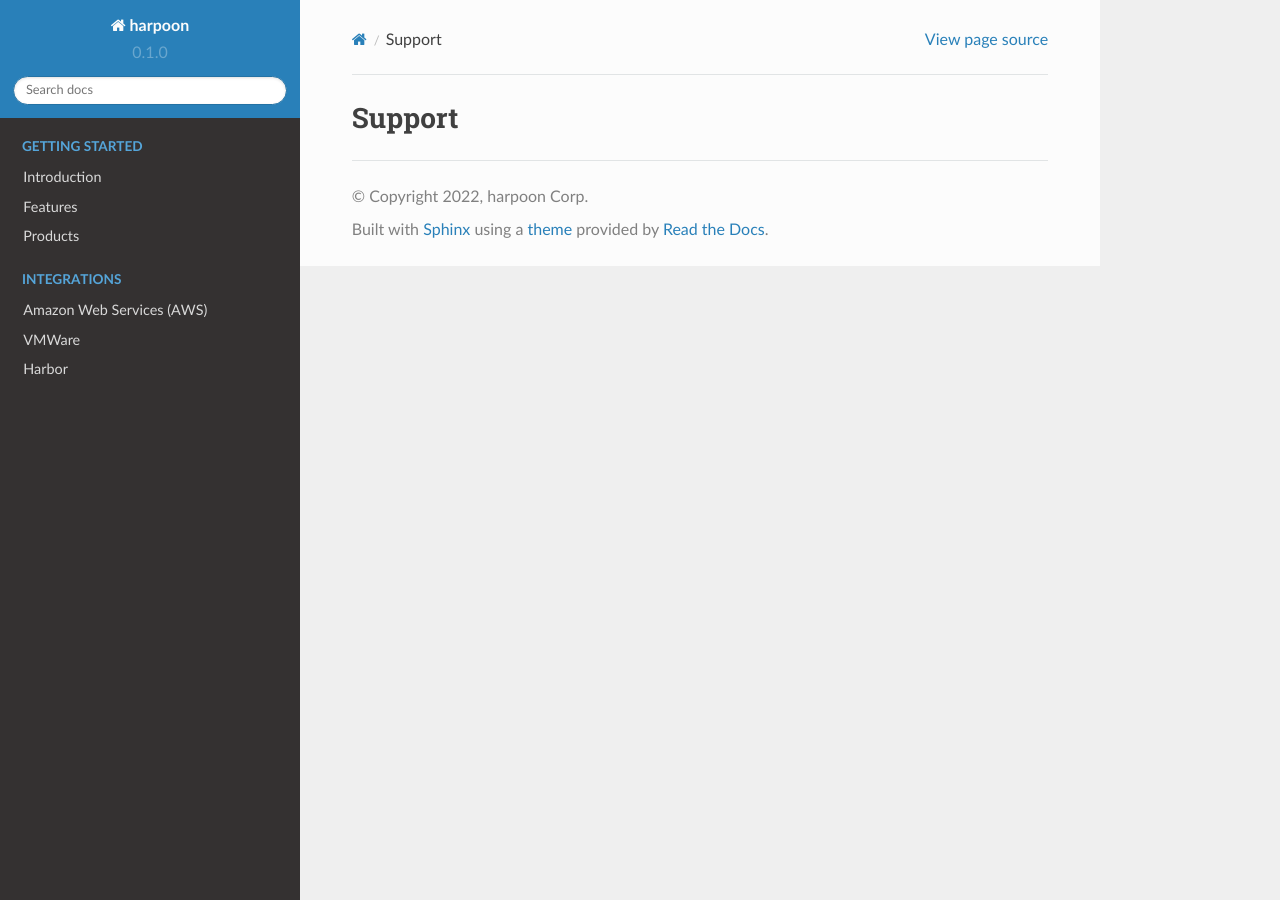
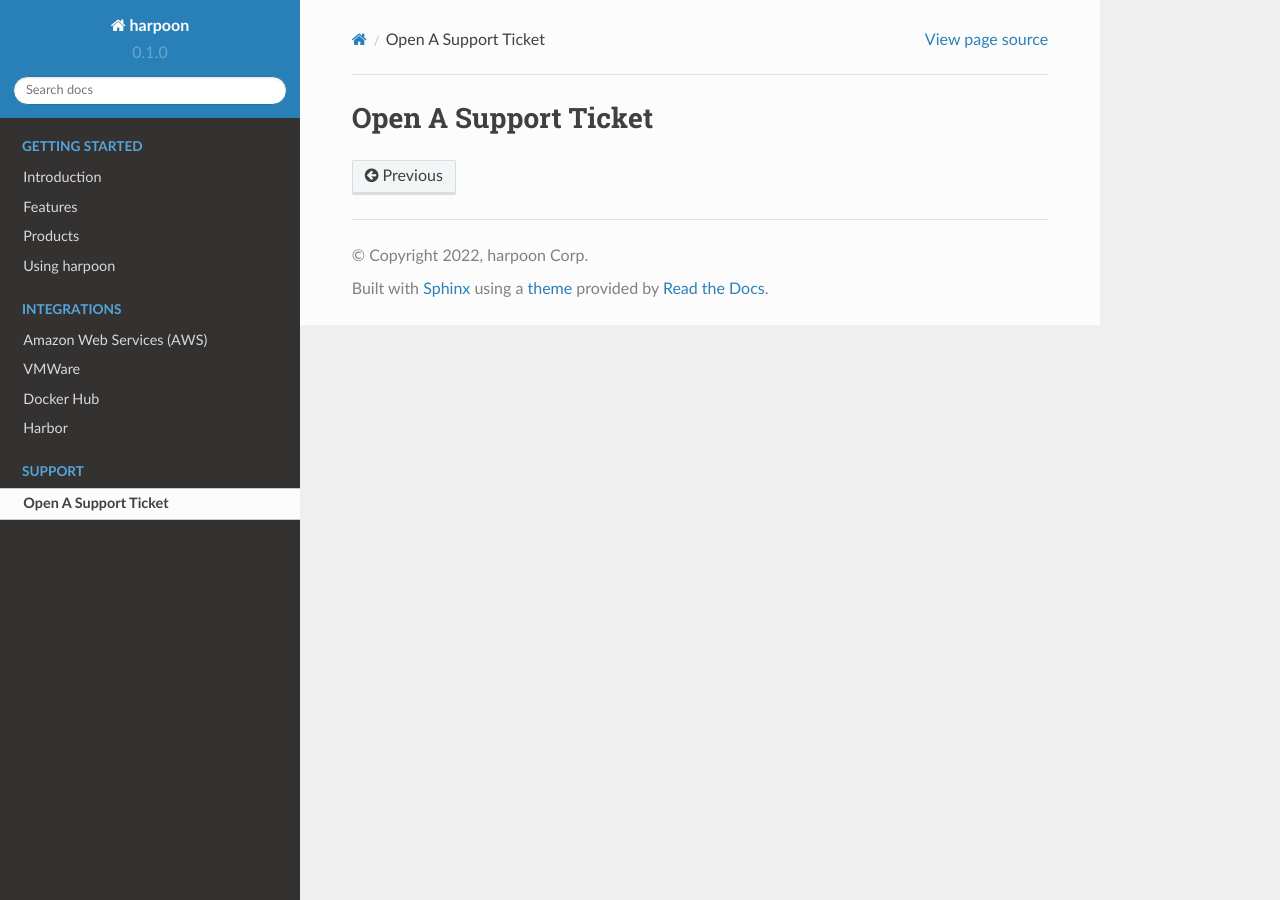
Before and after one commit to harpooncorp/docs, a Sphinx documentation site: the page built from docs/source/support.rst, in a window 1280 px wide. Built offline with Sphinx 7.4.7 and the Read the Docs theme 2.0.0, drawn with Linux system fonts in a browser that asks for light colours; pages that are not in the unit, such as notebooks, are missing from menus.

Commit message:
no message

```diff
--- /dev/null
+++ b/docs/source/dockerhub.rst
@@ -0,0 +1,3 @@
+==========
+Docker Hub
+==========
--- a/docs/source/index.rst
+++ b/docs/source/index.rst
@@ -9,13 +9,14 @@ Contents
    introduction
    features
    products
-   usage "Using harpoon"
+   usage
 
 .. toctree::
    :caption: Integrations
 
    aws
    vmware
+   dockerhub
    github
    harbor
 
@@ -23,4 +24,4 @@ Contents
    :caption: Support
 
    troubleshooting
-   support 'open a support ticket'
+   support
--- a/docs/source/support.rst
+++ b/docs/source/support.rst
@@ -1,3 +1,3 @@
-=======
-Support
-=======
+=====================
+Open A Support Ticket
+=====================
--- a/docs/source/usage.rst
+++ b/docs/source/usage.rst
@@ -1,5 +1,6 @@
-Usage
-=====
+=============
+Using harpoon
+=============
 
 .. _installation:
 
```
